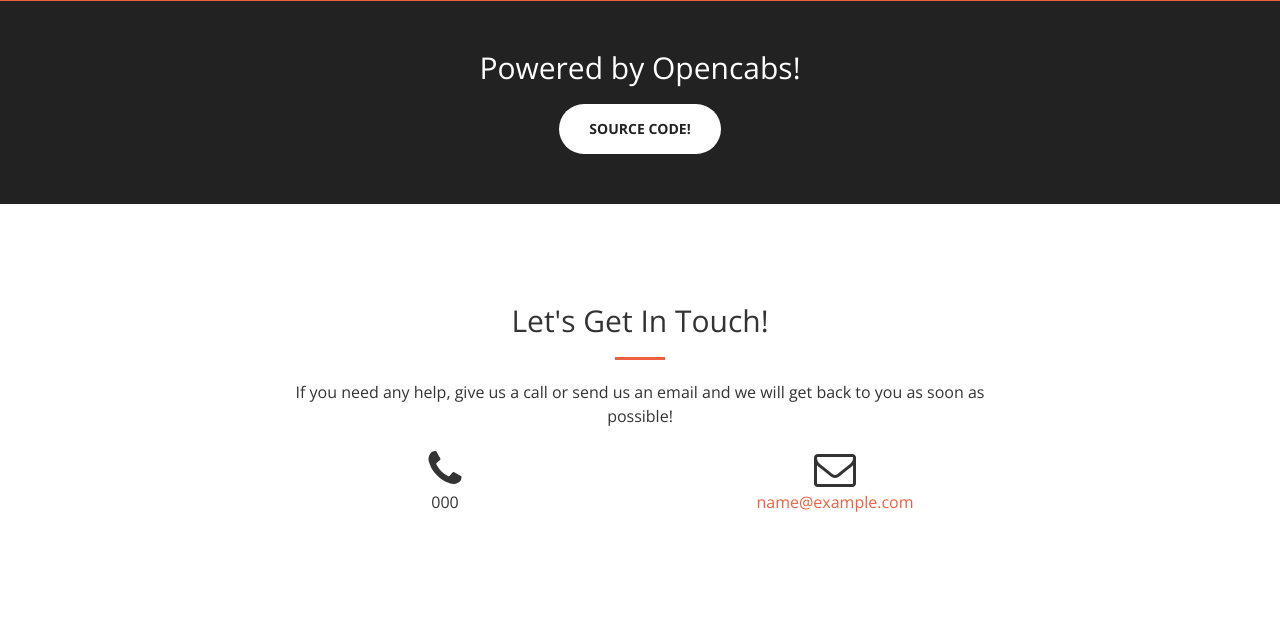
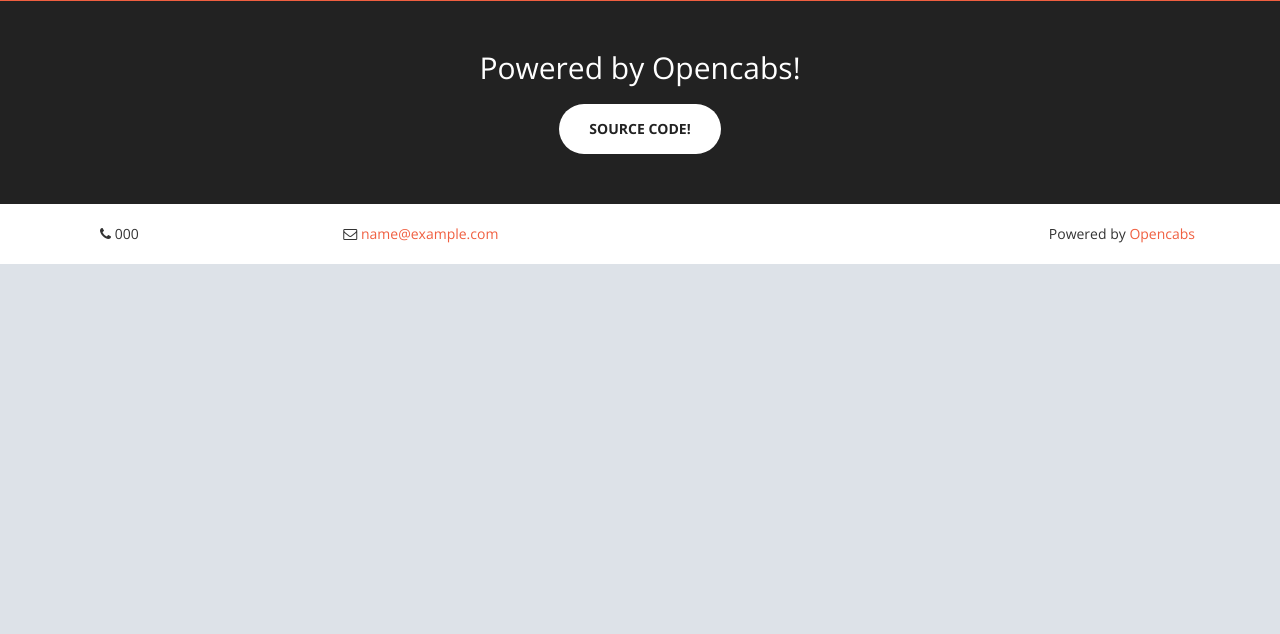
Before and after one commit to jypsi/cabs, a Django app: template opencabs/templates/opencabs/index.html in a window 1280 px wide. Shown: the part 1119-1753 px from the top of the page. After the commit the page ends 1383 px from the top, so only its background shows below. Run offline with Django 3.2, Linux system fonts and the light colour scheme; the template is opened without the code that fills it: most values are stand-ins (such as "Sample title", 1, 10 or a date in 2020); grey boxes marked "Sample" are stand-in pictures; some libraries are stand-ins or nearby versions.

Commit message:
Create a footer template and re use it.

```diff
--- /dev/null
+++ b/opencabs/templates/footer.html
@@ -0,0 +1,21 @@
+<footer class="footer">
+    <div class="container">
+        <span class="row">
+            <span class="col-md-8 col-sm-12">
+                <span class="col-md-4 col-sm-12 col-xs-12">
+                    <i class="fa fa-phone"></i>
+                    {{ settings.CONTACT_PHONE }}
+                </span>
+                <span class="col-md-8 col-sm-12 col-xs-12">
+                    <i class="fa fa-envelope-o"></i>
+                    <a href="mailto:{{ setting.CONTACT_EMAIL }}">{{ settings.CONTACT_EMAIL }}</a>
+                </span>
+            </span>
+            <span class="col-md-4">
+                <span class="pull-right">
+                    Powered by <a href="https://github.com/rtnpro/opencabs">Opencabs</a>
+                </span>
+            </span>
+        </span>
+    </div>
+</footer>
--- a/opencabs/templates/opencabs/index.html
+++ b/opencabs/templates/opencabs/index.html
@@ -187,25 +187,7 @@
 {% endblock %}
 
 {% block footer %}
-	<section id="contact">
-		<div class="container">
-			<div class="row">
-				<div class="col-lg-8 col-lg-offset-2 text-center">
-					<h2 class="section-heading">Let's Get In Touch!</h2>
-					<hr class="primary">
-					<p>If you need any help, give us a call or send us an email and we will get back to you as soon as possible!</p>
-				</div>
-				<div class="col-lg-4 col-lg-offset-2 text-center">
-					<i class="fa fa-phone fa-3x sr-contact"></i>
-					<p>{{ settings.CONTACT_PHONE }}</p>
-				</div>
-				<div class="col-lg-4 text-center">
-					<i class="fa fa-envelope-o fa-3x sr-contact"></i>
-					<p><a href="mailto:{{ setting.CONTACT_EMAIL }}">{{ settings.CONTACT_EMAIL }}</a></p>
-				</div>
-			</div>
-		</div>
-	</section>
+  {% include "footer.html" %}
 {% endblock %}
 
 {% block scripts %}
```
Also changed, not shown: opencabs/templates/base.html (+1 -21 lines).
